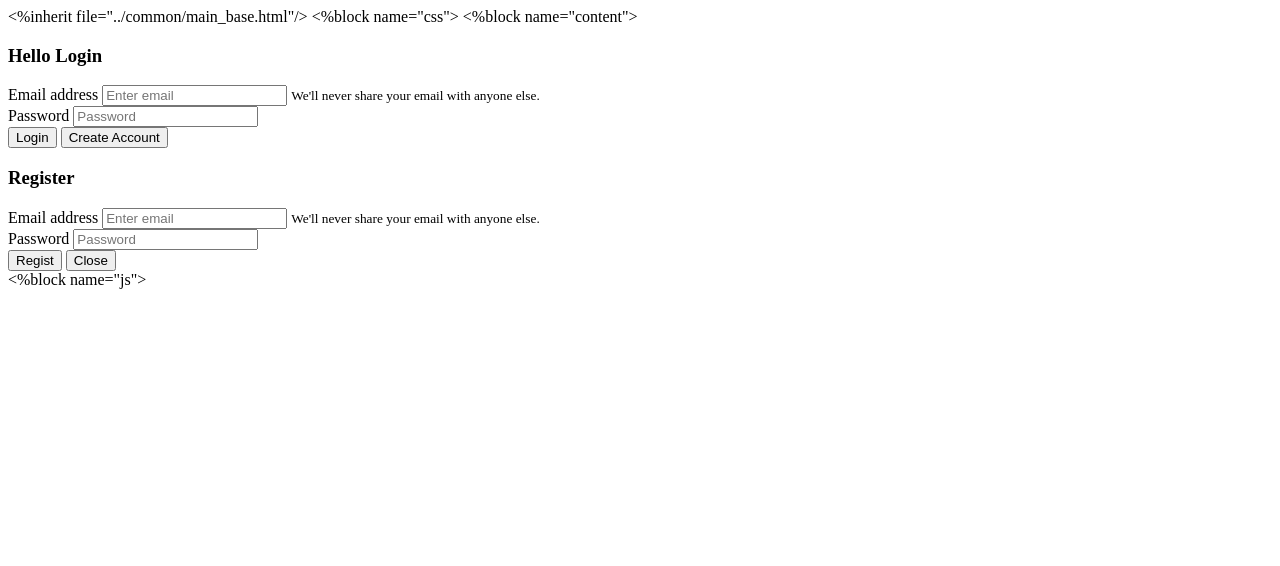
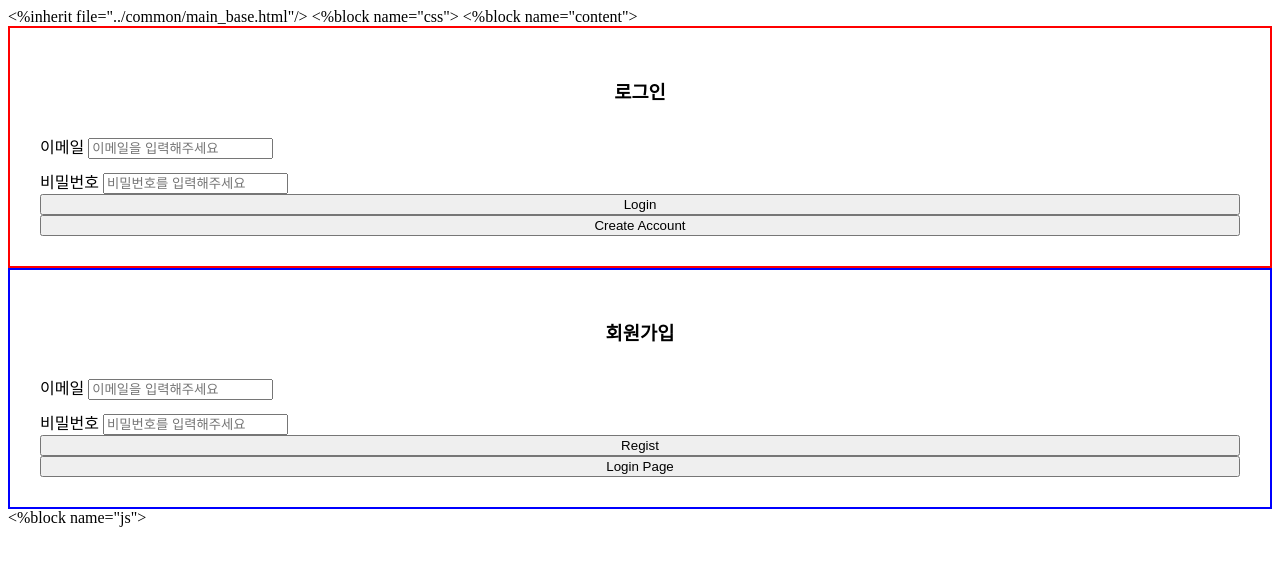
Before and after one commit to seongjin0526/Blog, a Python web app: template backend/templates/login/login.html in a window 1280 px wide. Shown: the top 566 px of the page. Run offline with Jinja, Linux system fonts and the light colour scheme; the template is opened without the code that fills it, so the values that code supplies are empty.

Commit message:
이것이 웹 프로그래밍이다

```diff
--- a/backend/templates/login/login.html
+++ b/backend/templates/login/login.html
@@ -1,38 +1,80 @@
 <%inherit file="../common/main_base.html"/>
 
 <%block name="css">
-
+<style>
+  .common-container {
+    padding: 30px;
+  }
+  .common-email {
+    margin-bottom: 10px;
+  }
+  .login-container {
+    border: solid 2px red;
+    position: relative;
+    animation-name: ani_downup;
+    animation-duration: 0.8s;
+  }
+  .regist-container {
+    border: solid 2px blue;
+    position: relative;
+    animation-name: ani_downup;
+    animation-duration: 0.8s;
+  }
+  .top-title {
+    text-align: center;
+    margin-bottom: 30px;
+    font-family: 'Open Sans', sans-serif;
+  }
+  .common-up {
+    width: 100%;
+  }
+  .move-account {
+    width: 100%;
+  }
+  .move-login {
+    width: 100%;
+  }
+  @keyframes ani_downup {
+    0%   {top:30px;}
+    100% {top:0px;}
+  }
+</style>
 </%block>
 
 <%block name="content">
-<h3>Hello Login</h3>
-<div class="form-login">
-    <label for="email">Email address</label>
-    <input type="text" class="form-control" id="email" placeholder="Enter email">
-    <small id="emailHelp" class="form-text text-muted">We'll never share your email with anyone else.</small>
+
+<div class='login-container common-container'>
+  <h3 class='top-title'>로그인</h3>
+  <div class="form-login common-email">
+      <label for="email">이메일</label>
+      <input type="text" class="form-control" id="login_email" placeholder="이메일을 입력해주세요">
   </div>
   <div class="form-group">
-    <label for="password">Password</label>
-    <input type="password" class="form-control" id="password" placeholder="Password">
+      <label for="password">비밀번호</label>
+      <input type="password" class="form-control" id="login_password" placeholder="비밀번호를 입력해주세요">
   </div>
 
-<button type="button" class="btn btn-primary" onclick="login()">Login</button>
-<button type="button" class="btn btn-primary CA" onclick="">Create Account</button>
+  <div>
+    <button type="button" class="btn btn-success common-up" onclick="login()">Login</button>
+  </div>
+  <div>
+    <button type="button" class="btn btn-secondary move-account" onclick="">Create Account</button>
+  </div>
+</div>
 
-<div class="register">
-    <h3>Register</h3>
-    <div class="form-register">
-        <label for="email">Email address</label>
-        <input type="text" class="form-control" id="email" placeholder="Enter email">
-        <small id="emailHelp" class="form-text text-muted">We'll never share your email with anyone else.</small>
+<div class="regist-container common-container">
+    <h3 class='top-title'>회원가입</h3>
+    <div class="form-register common-email">
+        <label for="email">이메일</label>
+        <input type="text" class="form-control" id="regist_email" placeholder="이메일을 입력해주세요">
     </div>
     <div class="form-group">
-        <label for="password">Password</label>
-        <input type="password" class="form-control" id="password" placeholder="Password">
+        <label for="password">비밀번호</label>
+        <input type="password" class="form-control" id="regist_password" placeholder="비밀번호를 입력해주세요">
     </div>
 
-    <button type="button" class="btn btn-primary" onclick="regist()">Regist</button>
-    <button type="button" class="btn btn-primary CL" onclick="">Close</button>
+    <button type="button" class="btn btn-success  common-up" onclick="regist()">Regist</button>
+    <button type="button" class="btn btn-secondary move-login" onclick="">Login Page</button>
 </div>
 
 </%block>
@@ -40,21 +82,34 @@
 
 <%block name="js">
 <script>
-    $(".register").hide();
+$( document ).ready(function() {
+    $('.regist-container').hide()
 
-    $(".CA").click(function () {
-        $(".register").show(1000);
+    $(".move-account").click(function () {
+        $('.login-container').hide();
+        $(".regist-container").show();
     });
-    $(".CL").click(function () {
-        $(".register").hide(1000);
+    $(".move-login").click(function () {
+        $('.login-container').show();
+        $(".regist-container").hide();
+    });
 });
 
 function login() {
-        var email = $('#email').val();
-        var password = $('#password').val();
+    var email = $('#login_email').val();
+    var password = $('#login_password').val();
     var csrf_token = $('.csrf_token').html();
-        console.log('email :', email);
-        console.log('password :', password);
+    var lock = 0;
+
+    if(email == '') {
+      $('#login_email').focus();
+      lock = 1;
+    }
+    else if(password == '') {
+      $('#login_password').focus();
+      lock = 1;
+    }
+    if(lock == 0) {
       $.post("/api_login",
           {email: email, password: password, csrfmiddlewaretoken: csrf_token})
           .done(function (data) {
@@ -63,30 +118,54 @@
                   alert("Login Success")
               }
               else {
-                    alert("Error");
+                swal({
+                  type: 'error',
+                  title: '알림',
+                  text: '이메일 또는 비밀번호가 올바르지 않습니다',
+                })
               }
           });
+    }
+
 };
 
 function regist() {
-        var email = $('#email').val();
-        var password = $('#password').val();
+    var email = $('#regist_email').val();
+    var password = $('#regist_password').val();
     var csrf_token = $('.csrf_token').html();
-        console.log('email :', email)
-        console.log('password :', password)
+    var lock = 0;
+
+    if(email == '') {
+      $('#regist_email').focus();
+      lock = 1;
+    }
+    else if(password == '') {
+      $('#regist_password').focus();
+      lock = 1;
+    }
+    if(lock == 0) {
       $.post("/api_regist",
           {email: email, password: password, csrfmiddlewaretoken: csrf_token})
           .done(function (data) {
               if (data.result == "success") {
-                    alert("Register Success!")
-                    window.location.href = "/login"
+                swal({
+                  type: 'success',
+                  title: '회원가입 완료',
+                  text: '회원가입이 완료되었습니다 !!!',
+                }).then((result) => {
+                  window.location.href = "/login";
+                });
               }
               else {
-                    alert("Error")
+                swal({
+                  type: 'error',
+                  title: '회원가입 실패',
+                  text: '관리자에게 문의해주세요',
+                })
               }
         });
+    }
 };
-
 </script>
 
 
--- a/main/settings.py
+++ b/main/settings.py
@@ -89,9 +89,9 @@ DATABASES = {
     'default': {
         'ENGINE': 'django.db.backends.mysql',
         'NAME': 'blog',
-        'USER': 'blog',
+        'USER': 'root',
         'PASSWORD': '0000',
-        'HOST': '192.168.33.44',
+        'HOST': '127.0.0.1',
         'PORT': '3306',
     }
 }
```
Also changed, not shown: backend/templates/common/main_base.html (+9 -2 lines). Lines whose indentation alone changed are shown as unchanged.
